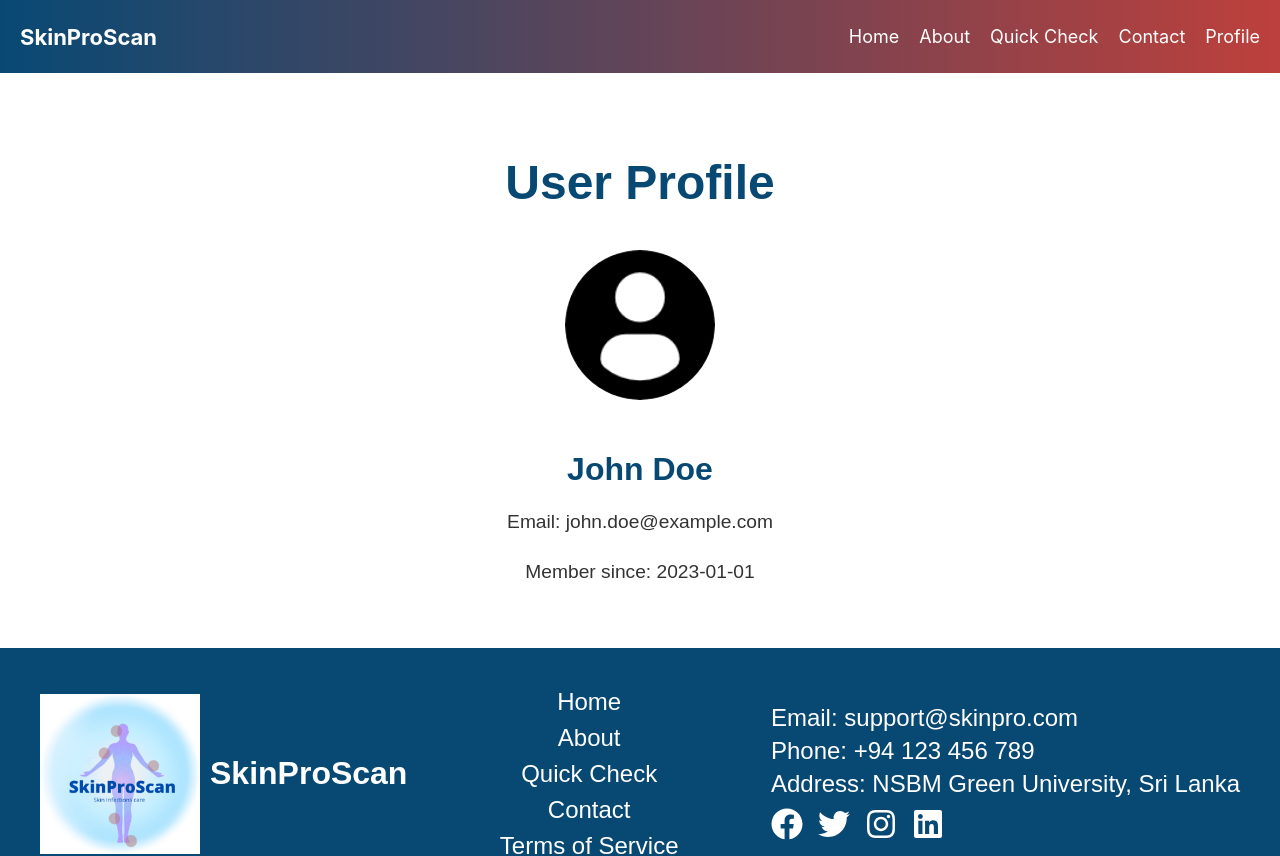
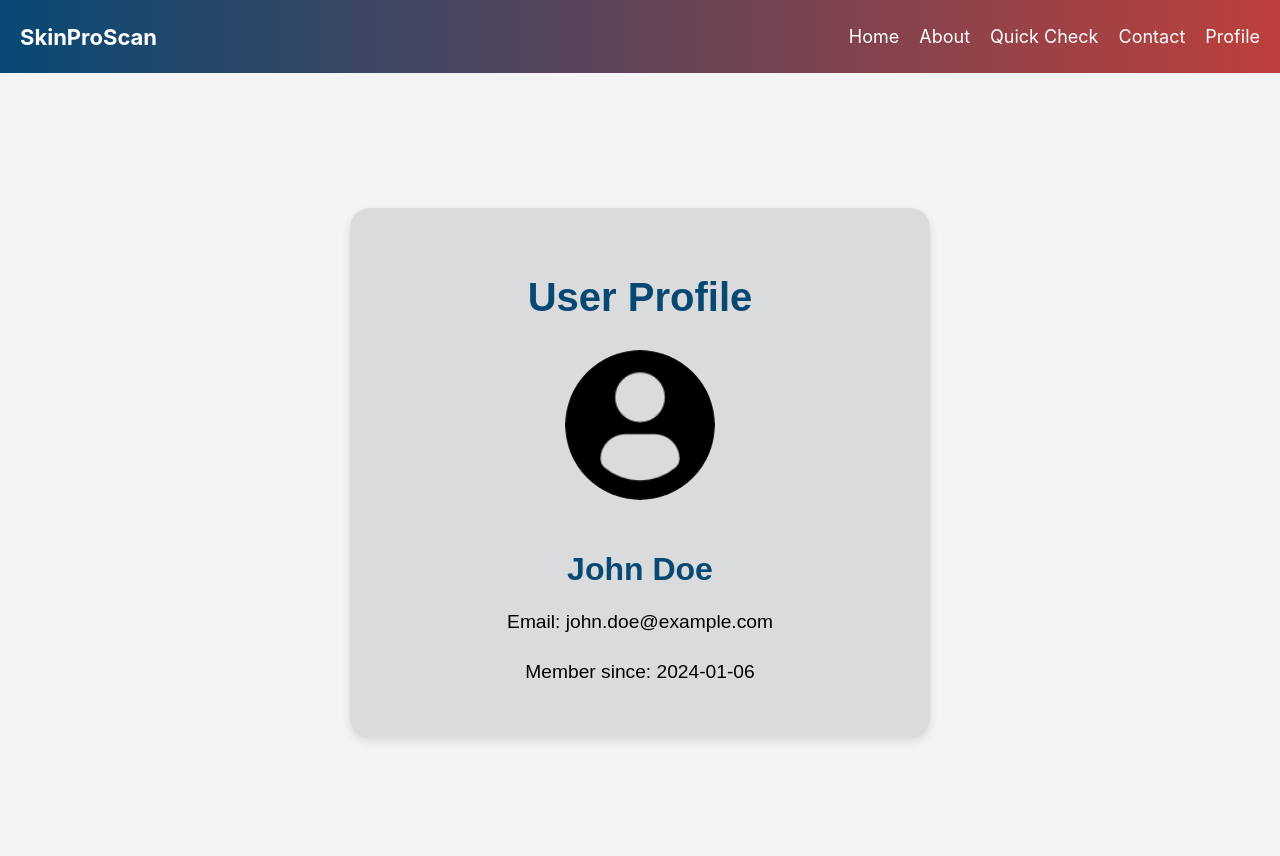
Before and after one commit to Dewasinghe-Dayoda/Final-Year-Project, a React (Create React App) app in the folder frontend/: page /User in a window 1280 px wide. Shown: the top 856 px of the page. Built offline with nearby package versions, Linux system fonts and the light colour scheme.

Commit message:
Updated the UserProfile page

```diff
--- a/frontend/src/pages/UserProfile.js
+++ b/frontend/src/pages/UserProfile.js
@@ -53,11 +53,12 @@ const UserProfile = () => {
   const user = {
     name: "John Doe",
     email: "john.doe@example.com",
-    joined: "2023-01-01",
+    joined: "2024-01-06",
   };
 
   return (
     <div className="user-profile-container">
+      <div className="user-profile-frame">
         <h1>User Profile</h1>
         <div className="profile-content">
           <div className="profile-image">
@@ -70,6 +71,7 @@ const UserProfile = () => {
           </div>
         </div>
       </div>
+    </div>
   );
 };
 
--- a/frontend/src/styles/UserProfile.css
+++ b/frontend/src/styles/UserProfile.css
@@ -1,24 +1,33 @@
 .user-profile-container {
   font-family: 'Arial', sans-serif;
-  margin: 0;
-  padding: 50px 20px;
-  color: #333;
-  max-width: 800px;
-  margin: 0 auto;
-  text-align: center; /* Center-align all content */
+  display: flex;
+  justify-content: center;
+  align-items: center;
+  min-height: 100vh;
+  background-color: #f4f4f4; /* Light gray background */
 }
 
-.user-profile-container h1 {
-  font-size: 3rem;
+.user-profile-frame {
+  background-color: rgb(218, 219, 221);
+  padding: 40px;
+  border-radius: 20px;
+  max-width: 500px;
+  width: 90%;
+  text-align: center;
+  box-shadow: 0 4px 10px rgba(0, 0, 0, 0.1);
+}
+
+.user-profile-frame h1 {
+  font-size: 2.5rem;
   color: #084974;
-  margin-bottom: 40px;
+  margin-bottom: 30px;
 }
 
 .profile-content {
   display: flex;
-  flex-direction: column; /* Stack items vertically */
-  align-items: center; /* Center-align items horizontally */
-  gap: 20px; /* Add space between image and details */
+  flex-direction: column;
+  align-items: center;
+  gap: 20px;
 }
 
 .profile-image img {
@@ -26,10 +35,11 @@
   height: 150px;
   border-radius: 50%;
   object-fit: cover;
+  /*border: 4px solid white;  Adds a nice border effect */
 }
 
 .profile-details {
-  text-align: center; /* Center-align text */
+  text-align: center;
 }
 
 .profile-details h2 {
```
Also changed, not shown: frontend/src/assets/terms.png (deleted). Lines whose indentation alone changed are shown as unchanged.
